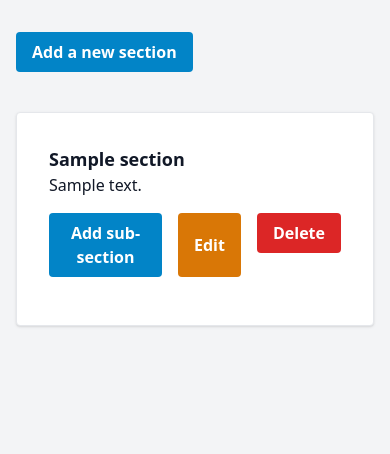
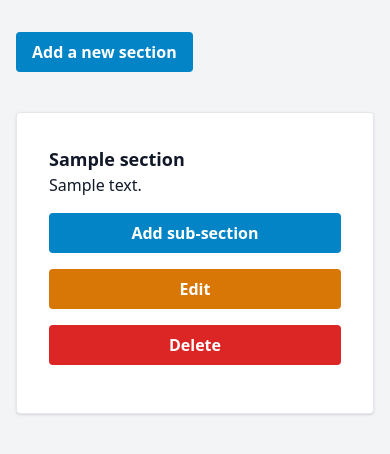
Before and after one commit to liivaq/Category_Tree, a PHP site: template app/Views/sections/index.twig in a window 390 px wide. Shown: the part 64-518 px from the top of the page. Run offline with PHP 8.4, Linux system fonts and the light colour scheme; the template is opened without the code that fills it: most values are stand-ins (such as "Sample title", 1, 10 or a date in 2020); some libraries are stand-ins or nearby versions.

Commit message:
visual changes

```diff
--- a/app/Views/sections/show.twig
+++ b/app/Views/sections/show.twig
@@ -3,23 +3,23 @@
         <h2 class="font-semibold text-lg">{{ section.title }}</h2>
         <p class="mb-4">{{ section.description }}</p>
         <input type="hidden" value="{{ section.id }}"/>
-        <div class="space-x-4 flex">
+        <div class="grid grid-cols-1 gap-4 sm:flex sm:flex-row sm:gap-4">
             <button
                     data-target="{{ section.id }}"
-                    class="add-button bg-sky-600 hover:bg-sky-400 text-white font-bold py-2 px-4 rounded focus:outline-none focus:ring-blue-500 focus:border-blue-500">
+                    class="flex-1 sm:flex-none add-button bg-sky-600 hover:bg-sky-400 text-white font-bold py-2 px-4 rounded focus:outline-none focus:ring-blue-500 focus:border-blue-500">
                 Add sub-section
             </button>
 
             <button
                     data-target="{{ section.id }}"
-                    class="edit-button bg-amber-600 hover:bg-amber-400 text-white font-bold py-2 px-4 rounded focus:outline-none focus:ring-blue-500 focus:border-blue-500">
+                    class="flex-1 sm:flex-none edit-button bg-amber-600 hover:bg-amber-400 text-white font-bold py-2 px-4 rounded focus:outline-none focus:ring-blue-500 focus:border-blue-500">
                 Edit
             </button>
 
             <form action="/section/delete/{{ section.id }}" method="POST">
                 <button
                         data-section-id="{{ section.id }}"
-                        class="delete-button bg-red-600 hover:bg-red-400 text-white font-bold py-2 px-4 rounded focus:outline-none focus:ring-blue-500 focus:border-blue-500">
+                        class="w-full sm:flex-none delete-button bg-red-600 hover:bg-red-400 text-white font-bold py-2 px-4 rounded focus:outline-none focus:ring-blue-500 focus:border-blue-500">
                     Delete
                 </button>
             </form>
```
Also changed, not shown: app/Views/login.twig (+6 -2 lines).
